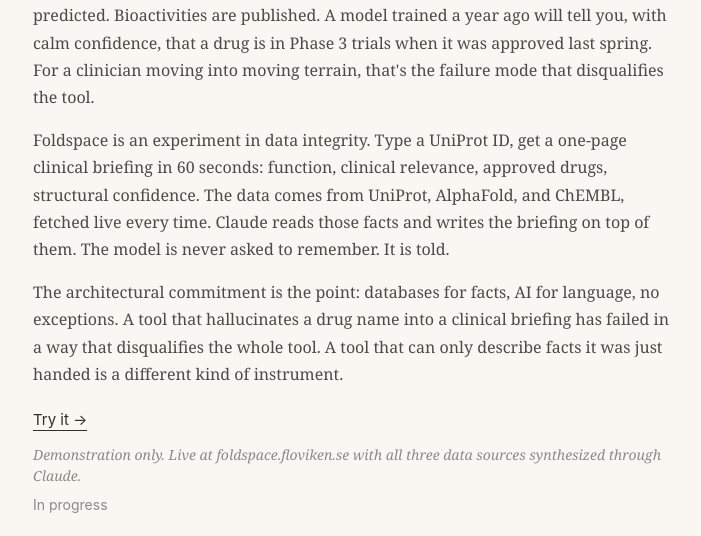
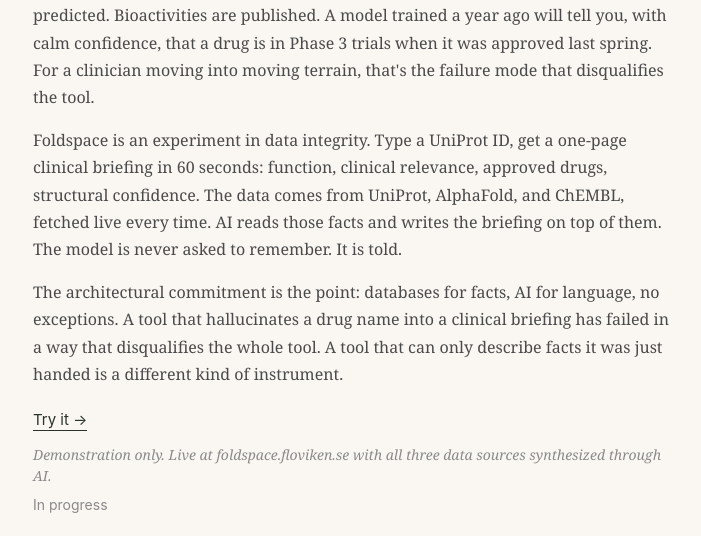
Before and after one commit to RAhroonAI/floviken-site, a Next.js app: page / in a window 1280 px wide. Shown: the part 2163-2699 px from the top of the page, without its empty margins (287-988 px from the left). Built offline with nearby package versions, Linux system fonts and the light colour scheme.

Commit message:
Foldspace entry: Claude to AI

```diff
--- a/src/app/page.js
+++ b/src/app/page.js
@@ -242,7 +242,7 @@
             marginBottom: '1rem',
             marginTop: 0,
           }}>
-            Foldspace is an experiment in data integrity. Type a UniProt ID, get a one-page clinical briefing in 60 seconds: function, clinical relevance, approved drugs, structural confidence. The data comes from UniProt, AlphaFold, and ChEMBL, fetched live every time. Claude reads those facts and writes the briefing on top of them. The model is never asked to remember. It is told.
+            Foldspace is an experiment in data integrity. Type a UniProt ID, get a one-page clinical briefing in 60 seconds: function, clinical relevance, approved drugs, structural confidence. The data comes from UniProt, AlphaFold, and ChEMBL, fetched live every time. AI reads those facts and writes the briefing on top of them. The model is never asked to remember. It is told.
           </p>
           <p style={{
             fontFamily: '"Georgia", serif',
@@ -272,7 +272,7 @@
             marginTop: '0.75rem',
             marginBottom: '0.5rem',
           }}>
-            Demonstration only. Live at foldspace.floviken.se with all three data sources synthesized through Claude.
+            Demonstration only. Live at foldspace.floviken.se with all three data sources synthesized through AI.
           </p>
           <p style={{
             fontFamily: '"Inter", -apple-system, sans-serif',
```
